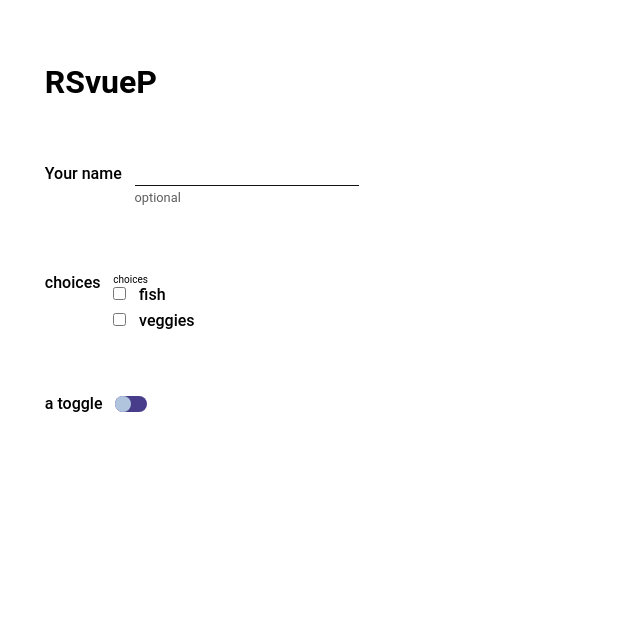
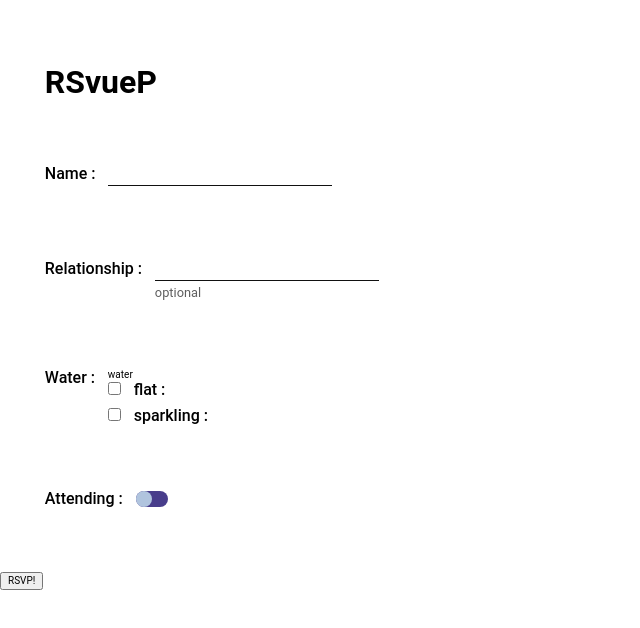
Before and after one commit to tessaSAC/RSvueP, a Vue app: page / in a window 1280 px wide. Shown: the top 628 px of the page, without its empty margins (0-640 px from the left). Built offline with nearby package versions, Linux system fonts and the light colour scheme.

Commit message:
fixes LabelBasic props, updates App example, adds ButtonBasic component

```diff
--- a/src/App.vue
+++ b/src/App.vue
@@ -1,24 +1,33 @@
 <template>
   <div id="app">
-    <h1>RSvueP</h1>
-    <InputBasic
-      id="name"
-      label="Your name"
-      optional
-      @input="updateValue($event, 'textInput')"
-    />
-    <CheckboxGroup :choices="choices" legend="choices" label="choices" />
-    <CheckboxToggle id="binary" label="a toggle" @change="handleToggle" />
+    <form action="/exampleUse" method="post">
+      <h1>RSvueP</h1>
+      <InputBasic
+        id="name"
+        label="Name"
+        @input="updateValue($event, 'name')"
+      />
 
-    <!-- <form action="/mycoolguestlist" method="post">
-    </form> -->
+      <InputBasic
+        id="relationship"
+        label="Relationship"
+        optional
+        @input="updateValue($event, 'relationship')"
+      />
+
+      <CheckboxGroup :options="water" legend="water" label="Water" />
+      <CheckboxToggle id="binary" label="Attending" @change="handleToggle" />
+
+      <ButtonBasic label="RSVP!" />
+    </form>
   </div>
 </template>
 
 <script>
-import InputBasic from './components/InputBasic';
-import CheckboxGroup from './components/CheckboxGroup';
+import InputBasic from './components/InputBasic'
+import CheckboxGroup from './components/CheckboxGroup'
 import CheckboxToggle from './components/CheckboxToggle'
+import ButtonBasic from './components/ButtonBasic'
 
 export default {
   name: "app",
@@ -27,23 +36,29 @@ export default {
     InputBasic,
     CheckboxGroup,
     CheckboxToggle,
+    ButtonBasic,
   },
 
   data: _ => ({
-    textInput: '',
-    choices: {
-      fish: false,
-      veggies: false,
+    name: '',
+
+    relationship: '',
+
+    water: {
+      flat: false,
+      sparkling: false,
     },
-    toggle: false,
+
+    attending: false,
   }),
 
   methods: {
-    handleToggle(e) {
-      console.log('hi', e)
-    },
     updateValue(val, key) {
       this[key] = val
+    },
+
+    handleToggle(e) {
+      this.attending = e
     },
   },
 }
--- /dev/null
+++ b/src/components/ButtonBasic.vue
@@ -0,0 +1,20 @@
+<template>
+<button>
+  {{ label }}
+</button>
+</template>
+
+<script>
+export default {
+  props: {
+    label: {
+      type: String,
+      required: true,
+    },
+  }
+}
+</script>
+
+<style>
+
+</style>
--- a/src/components/CheckboxGroup.vue
+++ b/src/components/CheckboxGroup.vue
@@ -4,8 +4,8 @@
   <fieldset :disabled="disabled">
     <legend>{{ legend }}</legend>
     <ul>
-      <li v-for="(value, key) in choices" :key="key">
-        <CheckboxBasic :label="key" @change="choices[key] = $event" />
+      <li v-for="(value, key) in options" :key="key">
+        <CheckboxBasic :label="key" @change="options[key] = $event" />
       </li>
     </ul>
   </fieldset>
@@ -33,7 +33,7 @@ export default {
       default: '',
     },
 
-    choices: {
+    options: {
       required: true,
       type: Object,
     },
--- a/src/components/InputBasic.vue
+++ b/src/components/InputBasic.vue
@@ -1,6 +1,6 @@
 <template>
 <div class="InputBasic">
-  <LabelBasic labeling="an id" label="Your name" />
+  <LabelBasic :label="label" />
   <div class="inputContainer">
     <input type="text"
       :ref="id"
@@ -90,6 +90,7 @@ export default {
   input {
     border: none;
     border-bottom: 1px solid $Color-Text-100;
+    font-size: $Text-Size-M;
 
     &:focus {
       outline: none;
--- a/src/components/LabelBasic.vue
+++ b/src/components/LabelBasic.vue
@@ -1,24 +1,19 @@
 <template>
-<label :for="id" :name="id" class="LabelBasic">{{ label }}</label>
+<label :for="id" :name="id" class="LabelBasic">{{ label }} :</label>
 </template>
 
 <script>
 export default {
   props: {
-    labeling: {
+    label: {
       type: String,
       default: '',
     },
-
-    label: {
-      type: String,
-      default: '',
-    }
   },
 
   computed: {
     id() {
-      return this.labeling.split(' ').join('_')
+      return this.label.split(' ').join('_')
     }
   }
 }
```
